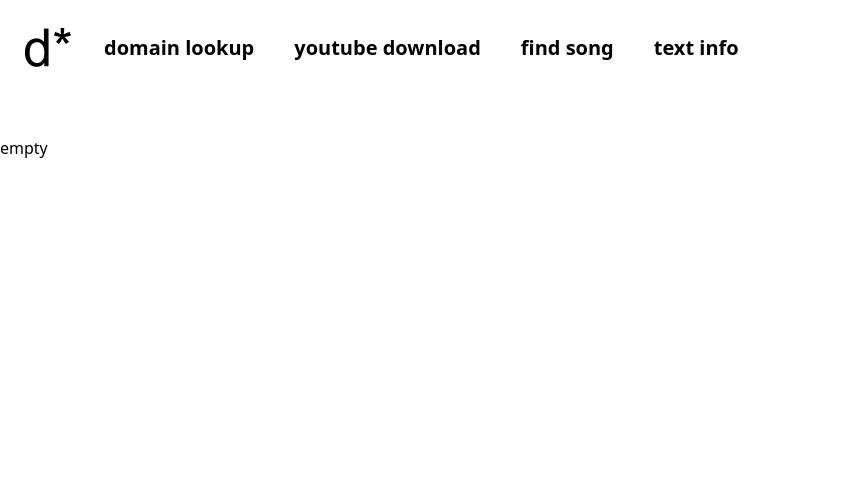
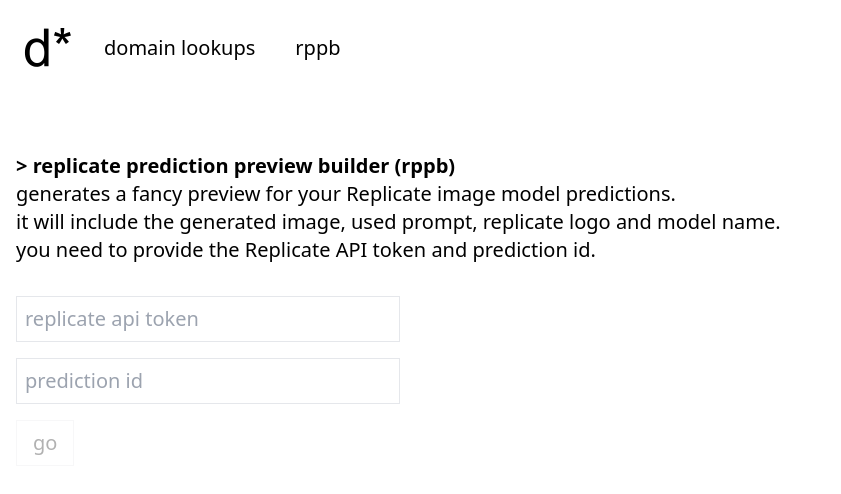
Before and after one commit to qaptivator/domain-stuff, a Nuxt app: page /rppb in a window 1280 px wide. Shown: the top 494 px of the page, without its empty margins (0-841 px from the left). Built offline with nearby package versions, Linux system fonts and the light colour scheme.

Commit message:
cors error

```diff
--- a/app.vue
+++ b/app.vue
@@ -1,35 +1,8 @@
 <template>
   <NuxtLoadingIndicator />
-  <div class="flex items-center p-4 text-xl mb-10">
-    <img
-      src="~/assets/dstar.png"
-      class="w-16 h-16 cursor-pointer mr-2"
-      @click="routerPush('/')"
-    />
-    <div class="flex overflow-x-auto space-x-10 whitespace-nowrap p-4">
-      <b
-        class="hover:underline underline-offset-2 cursor-pointer"
-        @click="routerPush('/lookup')"
-        >domain lookup</b
-      >
-      <b
-        class="hover:underline underline-offset-2 cursor-pointer"
-        @click="routerPush('/ytdl')"
-        >youtube download</b
-      >
-      <b
-        class="hover:underline underline-offset-2 cursor-pointer"
-        @click="routerPush('/find-song')"
-        >find song</b
-      >
-      <b
-        class="hover:underline underline-offset-2 cursor-pointer"
-        @click="routerPush('/text-info')"
-        >text info</b
-      >
-    </div>
-  </div>
-  <NuxtPage />
+  <NuxtLayout>
+    <NuxtPage />
+  </NuxtLayout>
 </template>
 <script lang="ts">
 export default {
@@ -43,3 +16,8 @@
   },
 };
 </script>
+<style lang="css">
+h1 {
+  font-weight: 700;
+}
+</style>
--- /dev/null
+++ b/error.vue
@@ -0,0 +1,23 @@
+uh oh
+<template>
+  <NuxtLayout>
+    <div class="p-4 text-xl">
+      <h1 class="text-7xl mb-4">{{ error.statusCode }}</h1>
+      <p>
+        oops, i couldnt find that page, <NuxtLink to="/">go home?</NuxtLink>
+      </p>
+    </div>
+  </NuxtLayout>
+</template>
+<script lang="ts">
+export default {
+  name: "Error",
+  props: ["error"],
+  methods: {
+    routerPush(to: any) {
+      this.$router.push(to);
+    },
+  },
+};
+</script>
+<style lang="css"></style>
--- /dev/null
+++ b/layouts/default.vue
@@ -0,0 +1,46 @@
+<template>
+  <div>
+    <div class="flex items-center p-4 text-xl mb-10">
+      <img
+        src="~/assets/dstar.png"
+        class="w-16 h-16 cursor-pointer mr-2"
+        @click="routerPush('/')"
+      />
+      <div class="flex overflow-x-auto space-x-10 whitespace-nowrap p-4">
+        <NuxtLink class="no-underline hover:underline" to="/lookup"
+          >domain lookups</NuxtLink
+        >
+        <NuxtLink class="no-underline hover:underline" to="/rppb"
+          >rppb</NuxtLink
+        >
+        <!--<NuxtLink
+        class="hover:underline underline-offset-2 cursor-pointer"
+        to="/ytdl"
+        >youtube download</NuxtLink
+      >
+      <NuxtLink
+        class="hover:underline underline-offset-2 cursor-pointer"
+        to="/find-song"
+        >find song</NuxtLink
+      >
+      <NuxtLink
+        class="hover:underline underline-offset-2 cursor-pointer"
+        to="/text-info"
+        >text info</NuxtLink
+      >-->
+      </div>
+    </div>
+    <slot />
+  </div>
+</template>
+<script lang="ts">
+export default {
+  name: "Default",
+  methods: {
+    routerPush(to: any) {
+      this.$router.push(to);
+    },
+  },
+};
+</script>
+<style lang="css"></style>
--- a/nuxt.config.ts
+++ b/nuxt.config.ts
@@ -1,4 +1,4 @@
-import { nodePolyfills } from "vite-plugin-node-polyfills";
+//import { nodePolyfills } from "vite-plugin-node-polyfills";
 // https://nuxt.com/docs/api/configuration/nuxt-config
 export default defineNuxtConfig({
   ssr: false,
@@ -22,7 +22,7 @@
     buildAssetsDir: "assets",
   },
   vite: {
-    plugins: [nodePolyfills()],
+    //plugins: [nodePolyfills()],
   },
   modules: ["@nuxtjs/tailwindcss"], // "@nuxt/test-utils/module"
   css: ["~/assets/css/main.css"],
--- a/package.json
+++ b/package.json
@@ -25,6 +25,7 @@
   },
   "dependencies": {
     "axios": "^1.6.5",
+    "replicate": "^0.34.0",
     "ytdl-core": "^4.11.5"
   }
 }
--- a/pages/index.vue
+++ b/pages/index.vue
@@ -12,8 +12,10 @@
       <p>> it's nothing special, really, mostly just for my personal use</p>
       <p>
         > feel free to look around, and maybe even check out the
-        <a href="https://github.com/qaptivator/domain-stuff" target="_blank"
-          >github</a
+        <NuxtLink
+          to="https://github.com/qaptivator/domain-stuff"
+          target="_blank"
+          >github</NuxtLink
         >
         repository...
       </p>
--- a/pages/lookup.vue
+++ b/pages/lookup.vue
@@ -65,7 +65,10 @@
       this.openWindow(`https://${this.actualDomainName}`);
     },
     async submitForm() {
-      if (!this.validateForm) return;
+      if (!this.validateForm) {
+        this.errorStatus = "form is invalid";
+        return;
+      }
       this.submitted = false;
       this.errorStatus = "";
       this.loading = true;
--- a/pages/rppb.vue
+++ b/pages/rppb.vue
@@ -1,16 +1,81 @@
 <template>
-  <div>empty</div>
+  <div class="p-4 text-xl">
+    <h1>> replicate prediction preview builder (rppb)</h1>
+    <p class="mb-8">
+      generates a fancy preview for your Replicate image model predictions.<br />
+      it will include the generated image, used prompt, replicate logo and model
+      name.<br />
+      you need to provide the Replicate API token and prediction id.<br />
+      <!--you can also customize it by changing options below:-->
+    </p>
+    <div class="flex flex-col space-y-4">
+      <input
+        type="password"
+        class="border p-2 w-96"
+        placeholder="replicate api token"
+        v-model="replicateApiToken"
+      />
+      <input
+        type="text"
+        class="border p-2 w-96"
+        placeholder="prediction id"
+        v-model="predictionId"
+      />
+      <button
+        type="button"
+        class="border p-2 px-4 disabled:opacity-30 w-min"
+        :disabled="!validateForm"
+        @click="submitForm"
+      >
+        go
+      </button>
+    </div>
+    <p v-if="loading" class="my-8">loading...</p>
+    <p v-if="errorStatus" class="my-8 text-red-500">{{ errorStatus }}</p>
+  </div>
 </template>
 <script lang="js">
+import Replicate from "replicate"
 export default {
     name: 'Rppb',
     data() {
         return {
-
+            replicateApiToken: "",
+            predictionId: "",
+            errorStatus: "",
+            loading: false,
+            submitted: false,
+            replicateClient: null,
+            prediction: null,
+            model: null,
         };
     },
+    computed: {
+        validateForm() {
+            return this.replicateApiToken && this.replicateApiToken !== "" && this.predictionId && this.predictionId !== "";
+        },
+    },
     methods: {
+        async submitForm() {
+            if (!this.validateForm) {
+                this.errorStatus = "form is invalid";
+                return;
+            }
+            this.submitted = false;
+            this.errorStatus = "";
+            this.loading = true;
 
+            this.replicateClient = new Replicate({
+                auth: this.replicateApiToken
+            })
+            if (!this.replicateClient) {
+                this.errorStatus = "api token is invalid";
+                return;
+            }
+
+            this.prediction = await this.replicateClient.predictions.get(this.predictionId)
+            console.log(this.prediction)
+        }
     },
 
 };
```
